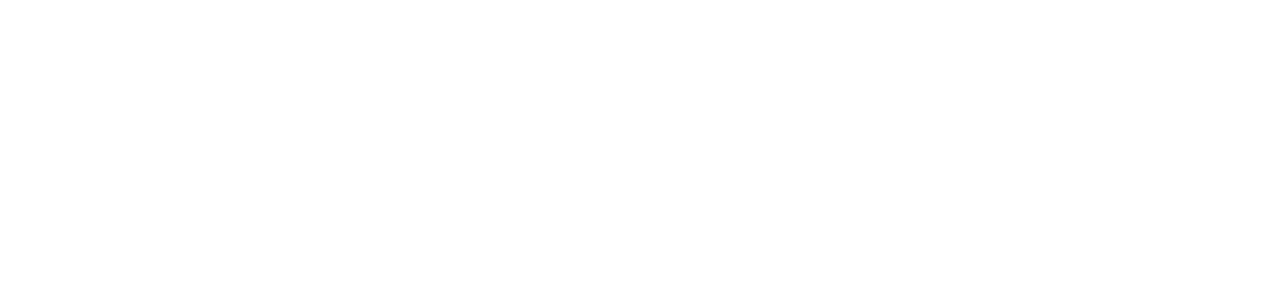
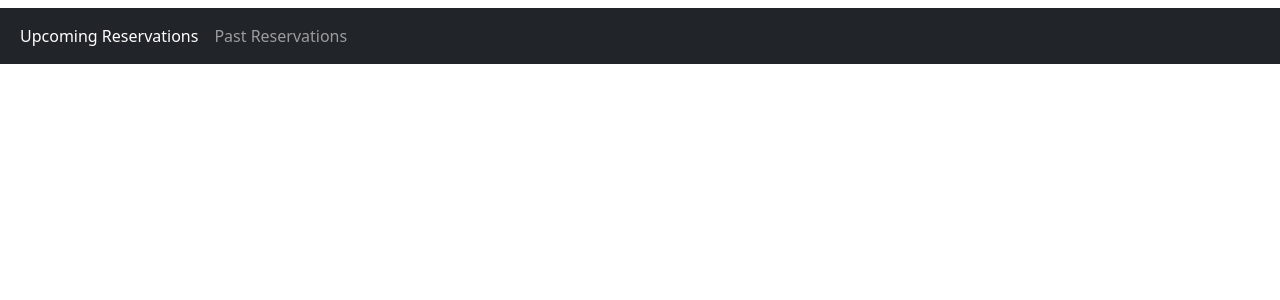
Before and after one commit to Sithumpramu/Hotel-Booking-and-Management-System, a React (Create React App) app in the folder frontend/: page /reservationNavbar in a window 1280 px wide. Before the commit this address had no page. Shown: the top 300 px of the page. Built offline with nearby package versions, Linux system fonts and the light colour scheme; a web font is replaced by a local one.

Commit message:
add a reception navBar

```diff
--- a/frontend/src/App.js
+++ b/frontend/src/App.js
@@ -15,6 +15,7 @@
 //manager's dashboard
 import Dashboard from "./Pages/Staff/ManagerDashboard";
 import TableReservation from "./Pages/Staff/DiningReservations";
+import ReservationNavbar from "./components/reservationNavBar";
 
 //Event & Activity Manager
 import AddActivity from "./Pages/Staff/AddActivity";
@@ -68,6 +69,7 @@
           <Route path="/Watersports" element={<WatersportActivities />} />
 
           <Route path="/ManagerDashboard" element={<Dashboard />} />
+          <Route path="/reservationNavbar" element={<ReservationNavbar />} />
 
           <Route path="/AddActivity" element={<AddActivity />} />
           <Route path="/WatersportsManagement" element={<WatersportManage />} />
--- a/frontend/src/Pages/Staff/watersportReservations.js
+++ b/frontend/src/Pages/Staff/watersportReservations.js
@@ -4,6 +4,7 @@
 import useDeleteReservation from "../../hooks/useDeleteReservation";
 import useUpdateReserv from "../../hooks/useUpdateWatersportReservation";
 import ReceptionNavbar from "../../components/receptionNavbar";
+import ReservationNavbar from "../../components/reservationNavBar";
 
 function WatersportReservations() {
   const { reservationList, isLoading, error } = useWatersportReservation();
@@ -102,9 +103,12 @@
     <div className="row">
       <ReceptionNavbar />
       <div className="col">
+        <ReservationNavbar />
+        <div className="col">
           <div>
             <div>
-            <h1 className="mb-4 mt-5">Watersport Reservations</h1>
+              <h1 className="mb-4 mt-5">Upcoming Watersport Reservations</h1>
+
               <h2>Today's Reservations</h2>
               <div className="d-flex justify-content-around mb-3">
                 <table
@@ -216,7 +220,9 @@
                                   <span className="fst-italic">
                                     Activity Name:{" "}
                                   </span>
-                                <span className="fw-bolder">{activity.id}</span>
+                                  <span className="fw-bolder">
+                                    {activity.id}
+                                  </span>
                                 </div>
                                 <div>
                                   <span className="fst-italic">
@@ -284,7 +290,9 @@
                                   style={{ width: "10rem" }}
                                   data-bs-toggle="modal"
                                   data-bs-target="#Modal"
-                                onClick={() => setNameToDelete(reservation._id)}
+                                  onClick={() =>
+                                    setNameToDelete(reservation._id)
+                                  }
                                 >
                                   Cancel Reservation
                                 </button>
@@ -412,7 +420,9 @@
                                   <span className="fst-italic">
                                     Activity Name:{" "}
                                   </span>
-                                <span className="fw-bolder">{activity.id}</span>
+                                  <span className="fw-bolder">
+                                    {activity.id}
+                                  </span>
                                 </div>
                                 <div>
                                   <span className="fst-italic">
@@ -481,7 +491,9 @@
                                   style={{ width: "10rem" }}
                                   data-bs-toggle="modal"
                                   data-bs-target="#Modal"
-                                onClick={() => setNameToDelete(reservation._id)}
+                                  onClick={() =>
+                                    setNameToDelete(reservation._id)
+                                  }
                                 >
                                   Cancel Reservation
                                 </button>
@@ -546,6 +558,7 @@
           </div>
         </div>
       </div>
+    </div>
   );
 }
 
--- a/frontend/src/components/receptionNavbar.js
+++ b/frontend/src/components/receptionNavbar.js
@@ -1,11 +1,8 @@
 import React, { useState } from "react";
 
 import { useLogout } from "../hooks/useLogout";
-import { useAuthContext } from "../hooks/useAuthContext";
 
 function ReceptionNavbar() {
-
-
   const { logout } = useLogout();
   let selectedId = localStorage.getItem("selectedMenuId")
     ? localStorage.getItem("selectedMenuId")
@@ -22,7 +19,6 @@
   return (
     <div className="col-2">
       <ul className="nav flex-column bg-black pe-1 vh-100 position-fixed">
-
         <div
           className="d-flex flex-column  mt-5 justify-content-around fs-5"
           style={{ height: "250px" }}
@@ -51,7 +47,7 @@
           >
             <a
               className="nav-link text-white fs-6"
-              aria-current="page"
+
               href="/WatersportsManagement"
               onClick={() => setSelectedId("Watersports Management")}
             >
@@ -68,7 +64,7 @@
           >
             <a
               className="nav-link text-white fs-6"
-              aria-current="page"
+
               href="/watersportReservations"
               onClick={() => setSelectedId("Watersports Reservations")}
             >
@@ -85,7 +81,7 @@
           >
             <a
               className="nav-link text-white fs-6"
-              aria-current="page"
+
               href="/selectActivity"
               onClick={() => setSelectedId("Add a Watersport Reservation")}
             >
@@ -102,7 +98,7 @@
           >
             <a
               className="nav-link text-white fs-6"
-              aria-current="page"
+
               href="/DiningReservations"
               onClick={() => setSelectedId("Dining Reservations")}
             >
--- /dev/null
+++ b/frontend/src/components/reservationNavBar.js
@@ -0,0 +1,29 @@
+import React, { useState } from "react";
+
+function ReservationNavbar() {
+  return (
+    <nav className="navbar navbar-expand-lg navbar-dark bg-dark mt-2">
+      <div className="container-fluid">
+        <div className="collapse navbar-collapse" id="navbarNav">
+          <ul className="navbar-nav">
+            <li className="nav-item">
+              <a
+                className="nav-link active"
+                aria-current="page"
+                href="/watersportReservations"
+              >
+                Upcoming Reservations
+              </a>
+            </li>
+            <li className="nav-item">
+              <a className="nav-link" href="#">
+                Past Reservations
+              </a>
+            </li>
+          </ul>
+        </div>
+      </div>
+    </nav>
+  );
+}
+export default ReservationNavbar;
```
Lines whose indentation alone changed are shown as unchanged.
